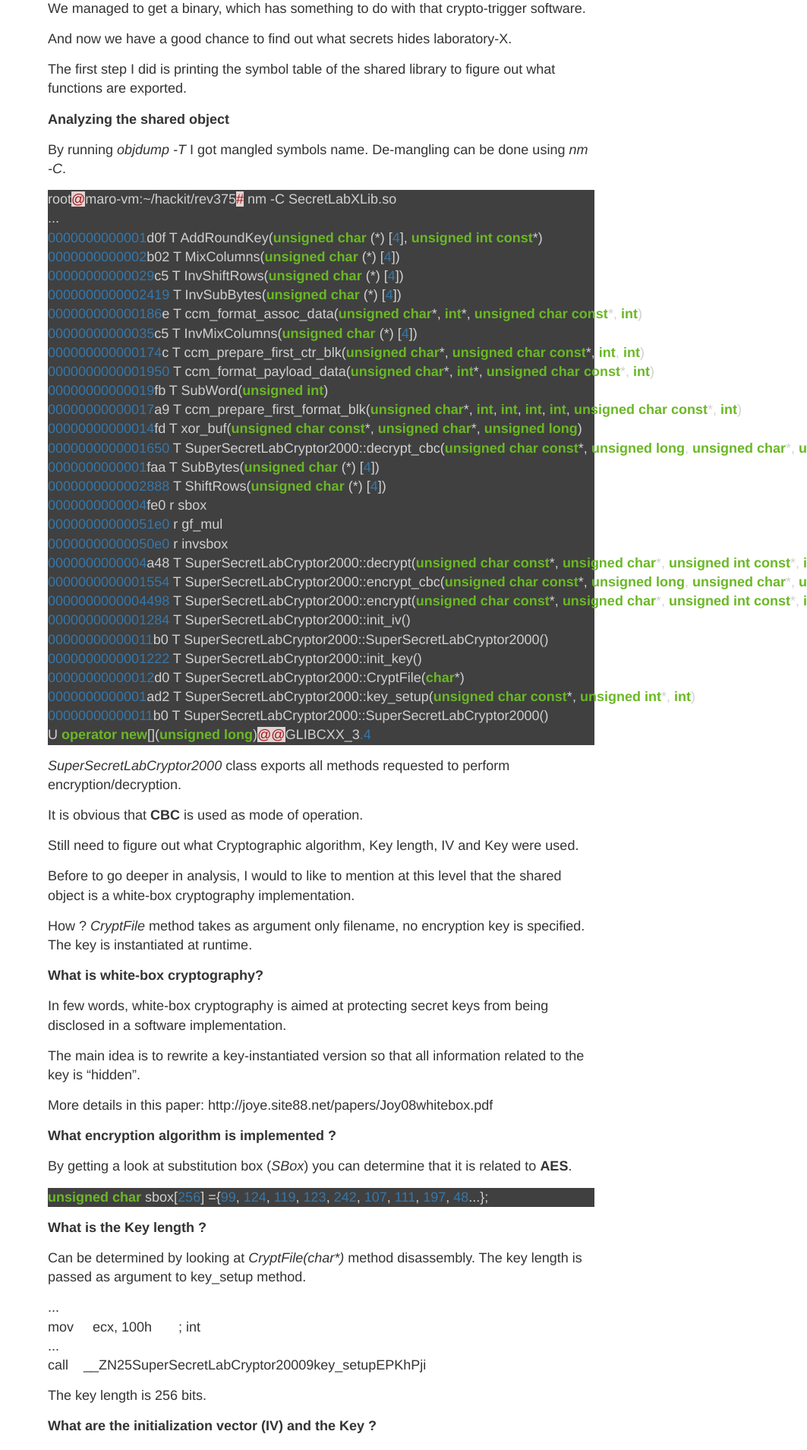
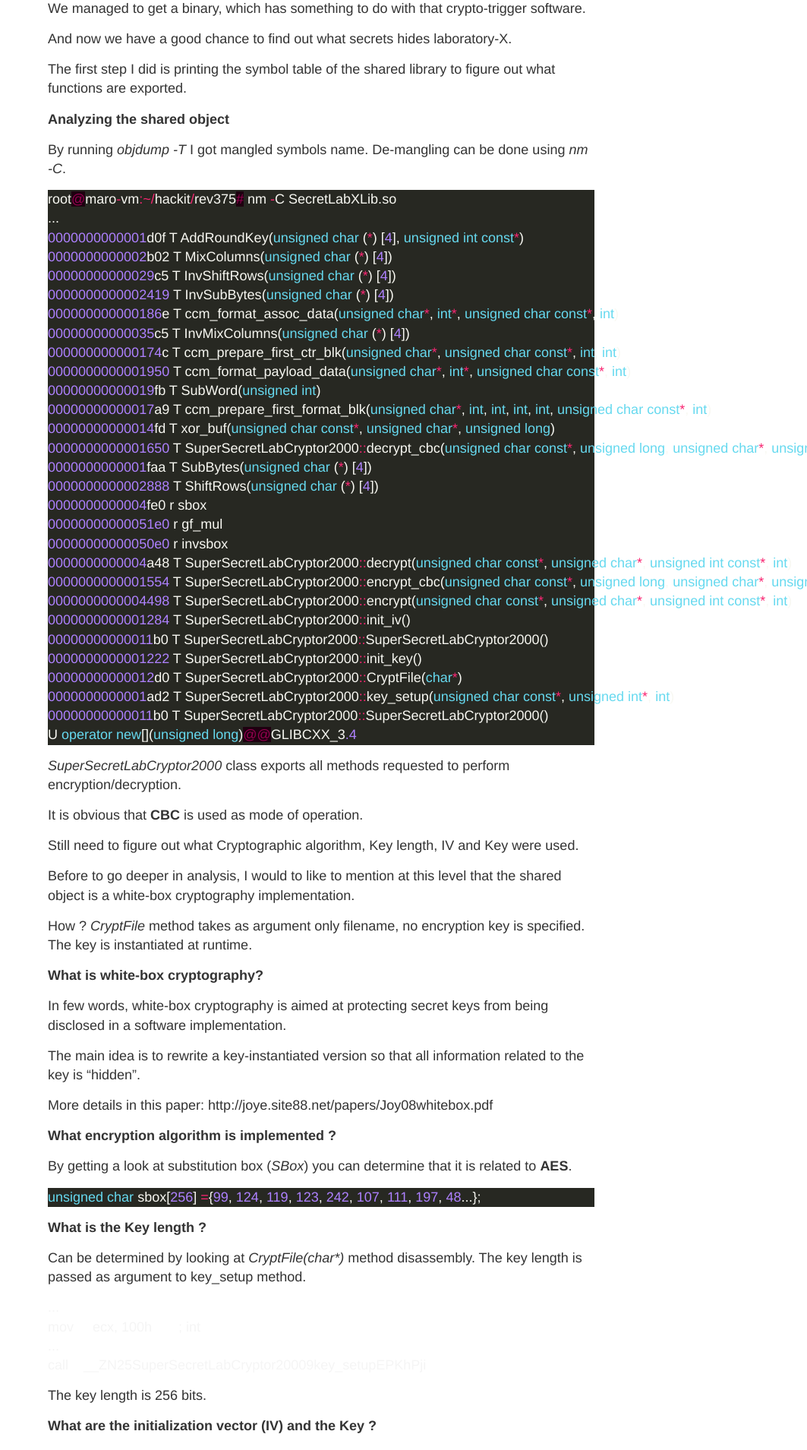
Before and after one commit to maroueneboubakri/maroueneboubakri.github.io, a Jekyll site: the page built from _posts/2016-10-2-HackIt-2016-L4bR4t-France-Reverse-375-Writeup.md, in a window 1280 px wide. Shown: the part 555-2464 px from the top of the page at 76% size, without its empty margins (217-1280 px from the left). Built offline with Jekyll 4.4.1, drawn with Linux system fonts in a browser that asks for light colours; our own code applies the rules of GitHub Pages for plain Markdown files.

Commit message:
Update _highlights.scss

```diff
--- a/_sass/_highlights.scss
+++ b/_sass/_highlights.scss
@@ -1,70 +1,136 @@
-.highlight pre { background-color: #404040 }
-.highlight .hll { background-color: #404040 }
-.highlight .c { color: #999999; font-style: italic } /* Comment */
-.highlight .err { color: #a61717; background-color: #e3d2d2 } /* Error */
-.highlight .g { color: #d0d0d0 } /* Generic */
-.highlight .k { color: #6ab825; font-weight: bold } /* Keyword */
-.highlight .l { color: #d0d0d0 } /* Literal */
-.highlight .n { color: #d0d0d0 } /* Name */
-.highlight .o { color: #d0d0d0 } /* Operator */
-.highlight .x { color: #d0d0d0 } /* Other */
-.highlight .p { color: #d0d0d0 } /* Punctuation */
-.highlight .cm { color: #999999; font-style: italic } /* Comment.Multiline */
-.highlight .cp { color: #cd2828; font-weight: bold } /* Comment.Preproc */
-.highlight .c1 { color: #999999; font-style: italic } /* Comment.Single */
-.highlight .cs { color: #e50808; font-weight: bold; background-color: #520000 } /* Comment.Special */
-.highlight .gd { color: #d22323 } /* Generic.Deleted */
-.highlight .ge { color: #d0d0d0; font-style: italic } /* Generic.Emph */
-.highlight .gr { color: #d22323 } /* Generic.Error */
-.highlight .gh { color: #ffffff; font-weight: bold } /* Generic.Heading */
-.highlight .gi { color: #589819 } /* Generic.Inserted */
-.highlight .go { color: #cccccc } /* Generic.Output */
-.highlight .gp { color: #aaaaaa } /* Generic.Prompt */
-.highlight .gs { color: #d0d0d0; font-weight: bold } /* Generic.Strong */
-.highlight .gu { color: #ffffff; text-decoration: underline } /* Generic.Subheading */
-.highlight .gt { color: #d22323 } /* Generic.Traceback */
-.highlight .kc { color: #6ab825; font-weight: bold } /* Keyword.Constant */
-.highlight .kd { color: #6ab825; font-weight: bold } /* Keyword.Declaration */
-.highlight .kn { color: #6ab825; font-weight: bold } /* Keyword.Namespace */
-.highlight .kp { color: #6ab825 } /* Keyword.Pseudo */
-.highlight .kr { color: #6ab825; font-weight: bold } /* Keyword.Reserved */
-.highlight .kt { color: #6ab825; font-weight: bold } /* Keyword.Type */
-.highlight .ld { color: #d0d0d0 } /* Literal.Date */
-.highlight .m { color: #3677a9 } /* Literal.Number */
-.highlight .s { color: #ed9d13 } /* Literal.String */
-.highlight .na { color: #bbbbbb } /* Name.Attribute */
-.highlight .nb { color: #24909d } /* Name.Builtin */
-.highlight .nc { color: #447fcf; text-decoration: underline } /* Name.Class */
-.highlight .no { color: #40ffff } /* Name.Constant */
-.highlight .nd { color: #ffa500 } /* Name.Decorator */
-.highlight .ni { color: #d0d0d0 } /* Name.Entity */
-.highlight .ne { color: #bbbbbb } /* Name.Exception */
-.highlight .nf { color: #447fcf } /* Name.Function */
-.highlight .nl { color: #d0d0d0 } /* Name.Label */
-.highlight .nn { color: #447fcf; text-decoration: underline } /* Name.Namespace */
-.highlight .nx { color: #d0d0d0 } /* Name.Other */
-.highlight .py { color: #d0d0d0 } /* Name.Property */
-.highlight .nt { color: #6ab825; font-weight: bold } /* Name.Tag */
-.highlight .nv { color: #40ffff } /* Name.Variable */
-.highlight .ow { color: #6ab825; font-weight: bold } /* Operator.Word */
-.highlight .w { color: #666666 } /* Text.Whitespace */
-.highlight .mf { color: #3677a9 } /* Literal.Number.Float */
-.highlight .mh { color: #3677a9 } /* Literal.Number.Hex */
-.highlight .mi { color: #3677a9 } /* Literal.Number.Integer */
-.highlight .mo { color: #3677a9 } /* Literal.Number.Oct */
-.highlight .sb { color: #ed9d13 } /* Literal.String.Backtick */
-.highlight .sc { color: #ed9d13 } /* Literal.String.Char */
-.highlight .sd { color: #ed9d13 } /* Literal.String.Doc */
-.highlight .s2 { color: #ed9d13 } /* Literal.String.Double */
-.highlight .se { color: #ed9d13 } /* Literal.String.Escape */
-.highlight .sh { color: #ed9d13 } /* Literal.String.Heredoc */
-.highlight .si { color: #ed9d13 } /* Literal.String.Interpol */
-.highlight .sx { color: #ffa500 } /* Literal.String.Other */
-.highlight .sr { color: #ed9d13 } /* Literal.String.Regex */
-.highlight .s1 { color: #ed9d13 } /* Literal.String.Single */
-.highlight .ss { color: #ed9d13 } /* Literal.String.Symbol */
-.highlight .bp { color: #24909d } /* Name.Builtin.Pseudo */
-.highlight .vc { color: #40ffff } /* Name.Variable.Class */
-.highlight .vg { color: #40ffff } /* Name.Variable.Global */
-.highlight .vi { color: #40ffff } /* Name.Variable.Instance */
-.highlight .il { color: #3677a9 } /* Literal.Number.Integer.Long */
+$background: #272822;
+
+.highlight {
+  background-color: $background;
+
+  .hll {
+    background-color: #49483e;
+  }
+  .c {
+    color: #a8a38d;
+  }
+  .err {
+    color: #960050;
+    background-color: #1e0010;
+  }
+  .k {
+    color: #66d9ef;
+  }
+  .l {
+    color: #ae81ff;
+  }
+  .n {
+    color: #f8f8f2;
+  }
+  .o {
+    color: #f92672;
+  }
+  .p {
+    color: #f8f8f2;
+  }
+  .cm, .cp, .c1, .cs {
+    color: #a8a38d;
+  }
+  .ge {
+    font-style: italic;
+  }
+  .gs {
+    font-weight: bold;
+  }
+  .kc, .kd {
+    color: #66d9ef;
+  }
+  .kn {
+    color: #f92672;
+  }
+  .kp, .kr, .kt {
+    color: #66d9ef;
+  }
+  .ld {
+    color: #e6db74;
+  }
+  .m {
+    color: #ae81ff;
+  }
+  .s {
+    color: #e6db74;
+  }
+  .na {
+    color: #a6e22e;
+  }
+  .nb {
+    color: #f8f8f2;
+  }
+  .nc {
+    color: #a6e22e;
+  }
+  .no {
+    color: #66d9ef;
+  }
+  .nd {
+    color: #a6e22e;
+  }
+  .ni {
+    color: #f8f8f2;
+  }
+  .ne, .nf {
+    color: #a6e22e;
+  }
+  .nl, .nn {
+    color: #f8f8f2;
+  }
+  .nx {
+    color: #a6e22e;
+  }
+  .py {
+    color: #f8f8f2;
+  }
+  .nt {
+    color: #f92672;
+  }
+  .nv {
+    color: #f8f8f2;
+  }
+  .ow {
+    color: #f92672;
+  }
+  .w {
+    color: #f8f8f2;
+  }
+  .mf, .mh, .mi, .mo {
+    color: #ae81ff;
+  }
+  .sb, .sc, .sd, .s2 {
+    color: #e6db74;
+  }
+  .se {
+    color: #ae81ff;
+  }
+  .sh, .si, .sx, .sr, .s1, .ss {
+    color: #e6db74;
+  }
+  .bp, .vc, .vg, .vi {
+    color: #f8f8f2;
+  }
+  .il {
+    color: #ae81ff;
+  }
+  .gh {}
+  .gu {
+    color: #75715e;
+  }
+  .gd {
+    color: #f92672;
+  }
+  .gi {
+    color: #a6e22e;
+  }
+}
+
+code{
+  background-color: "#282C34";
+  color: whitesmoke;}
+pre {
+  background-color: "#282C34";
+  color: whitesmoke;
+}
```
